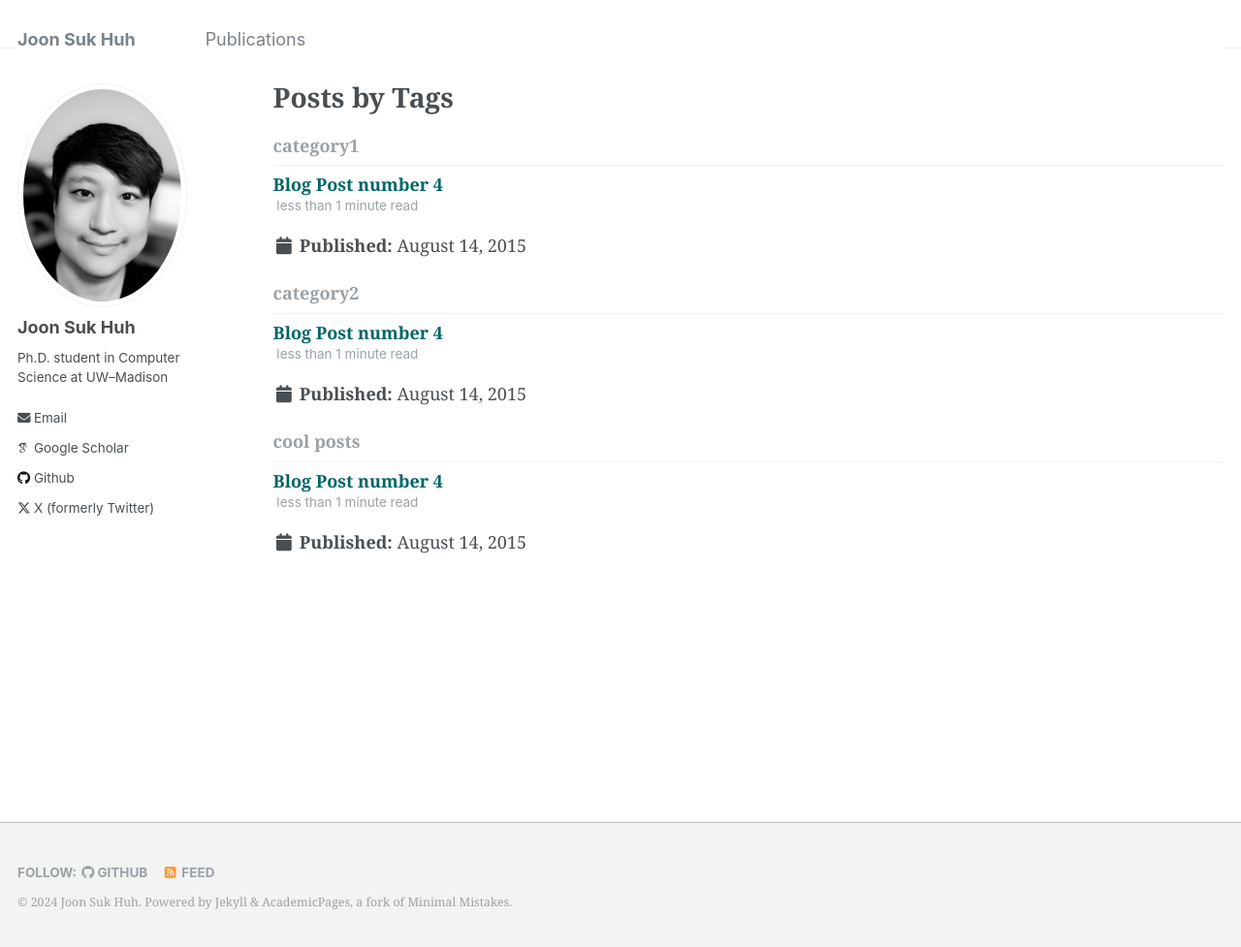
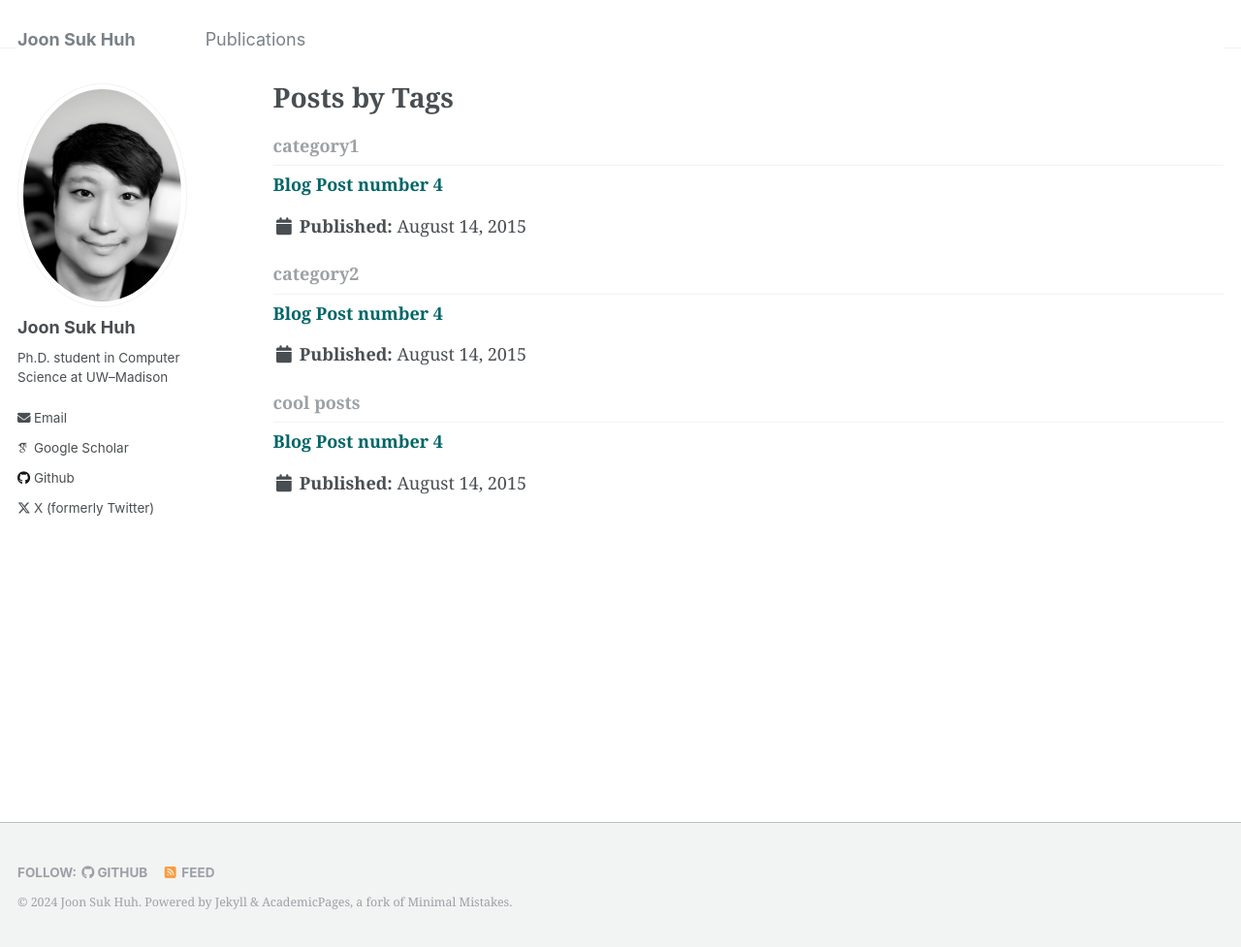
Before and after one commit to joon-huh/joon-huh.github.io, a Jekyll site: the page built from _pages/tag-archive.html, in a window 1280 px wide and 977 px high. Shown: the whole window at 97% size. Built offline with Jekyll 4.4.1, drawn with Linux system fonts in a browser that asks for light colours; some web fonts are replaced.

Commit message:
publications added

```diff
--- a/_includes/archive-single.html
+++ b/_includes/archive-single.html
@@ -30,10 +30,6 @@
         {{ title }}
     </h3>
 
-    {% if post.read_time %}
-      <p class="page__meta"><i class="fa fa-clock-o" aria-hidden="true"></i> {% include read-time.html %}</p>
-    {% endif %}
-
     {% if post.collection == 'teaching' %}
       <p> {{ post.type }}, <i>{{ post.venue }}</i>, {{ post.date | default: "1900-01-01" | date: "%Y" }} </p>
     {% elsif post.collection == 'publications' %}
--- a/_sass/_base.scss
+++ b/_sass/_base.scss
@@ -58,7 +58,7 @@ small, .small {
 }
 
 p {
-  margin-bottom: 1.3em;
+  margin-bottom: 0.5em;
 }
 
 u,
```
